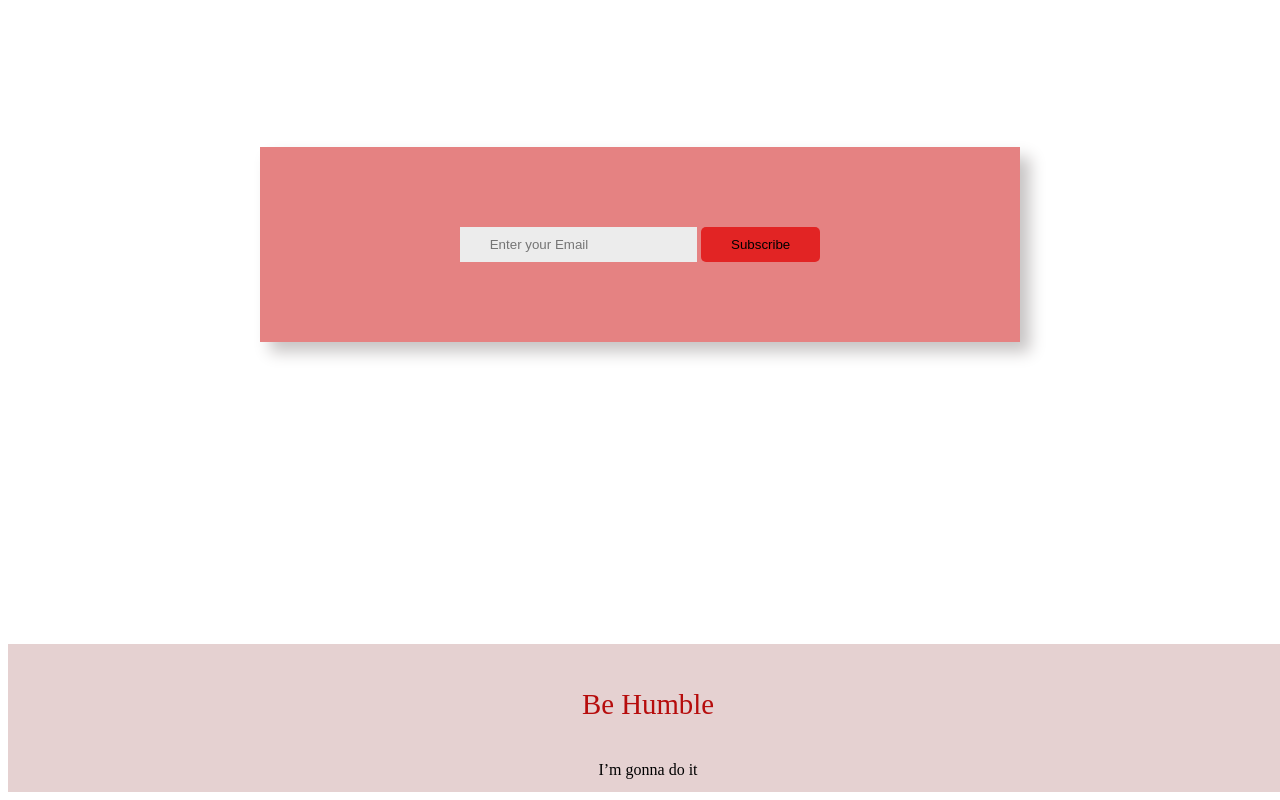
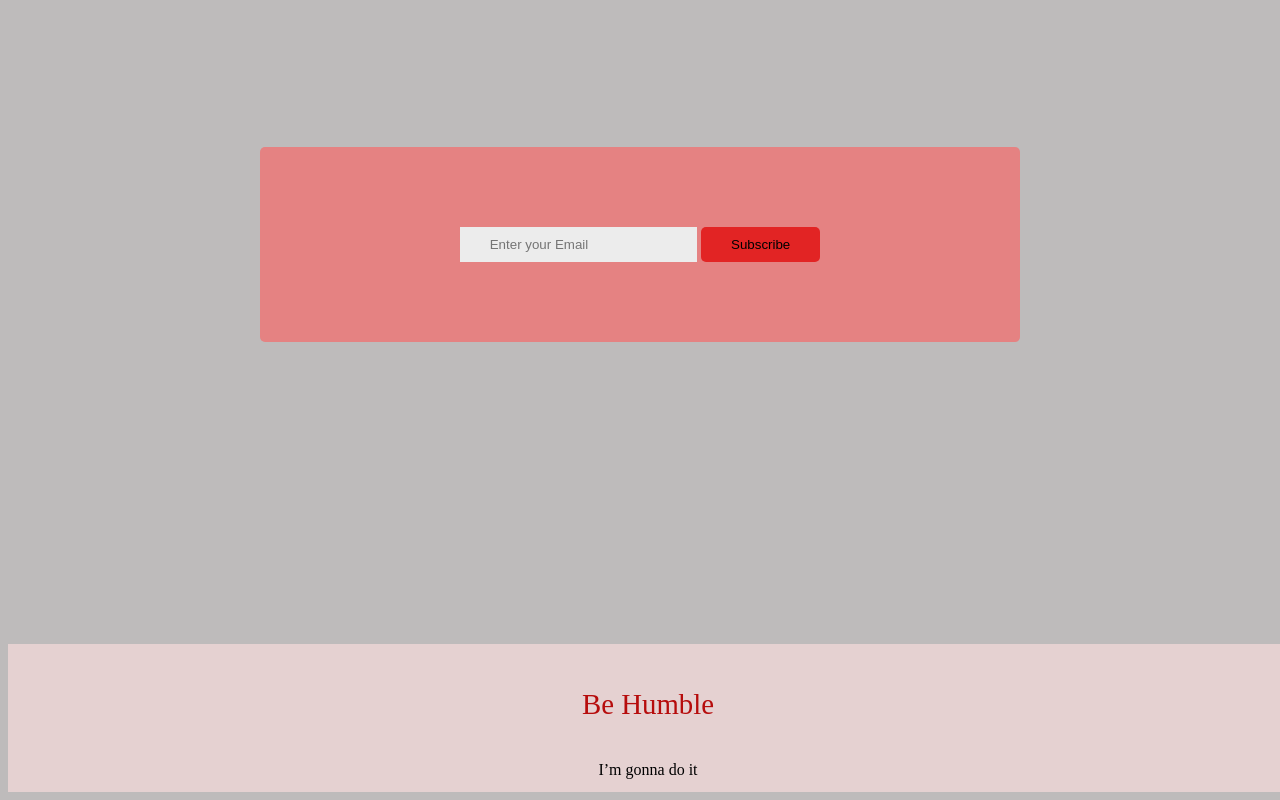
Before and after one commit to Ehatsam/my-first-assignment, a plain HTML site: page index.html in a window 1280 px wide. Shown: the part 3557-4357 px from the top of the page. Drawn offline with Linux system fonts and the light colour scheme.

Commit message:
correction

```diff
--- a/style.css
+++ b/style.css
@@ -20,7 +20,7 @@ body {
     margin: auto;
     padding: 0%;
     text-align: center;
-    top: 25%;
+    top: 10%;
     left: 50%;
     transform: translateX(-50%);
     padding-left: 40px;
@@ -310,9 +310,9 @@ h1 {
     padding-right: 200px;
     padding-top: 80px;
     padding-bottom: 80px;
-    border-radius: ;
+    border-radius: 5px;
     background: #e58282;
-    box-shadow: 10px 10px 15px #c7c4c4, -10px -10px 15px #fff;
+    box-shadow: 10px 10px 10px 10px #c7c4c4,
 }
 
 .from-Box input {
@@ -361,3 +361,7 @@ footer h2 {
     flex-direction: column;
     text-align: center;
 }
+
+body {
+    background: #bebbbb;
+}
```
